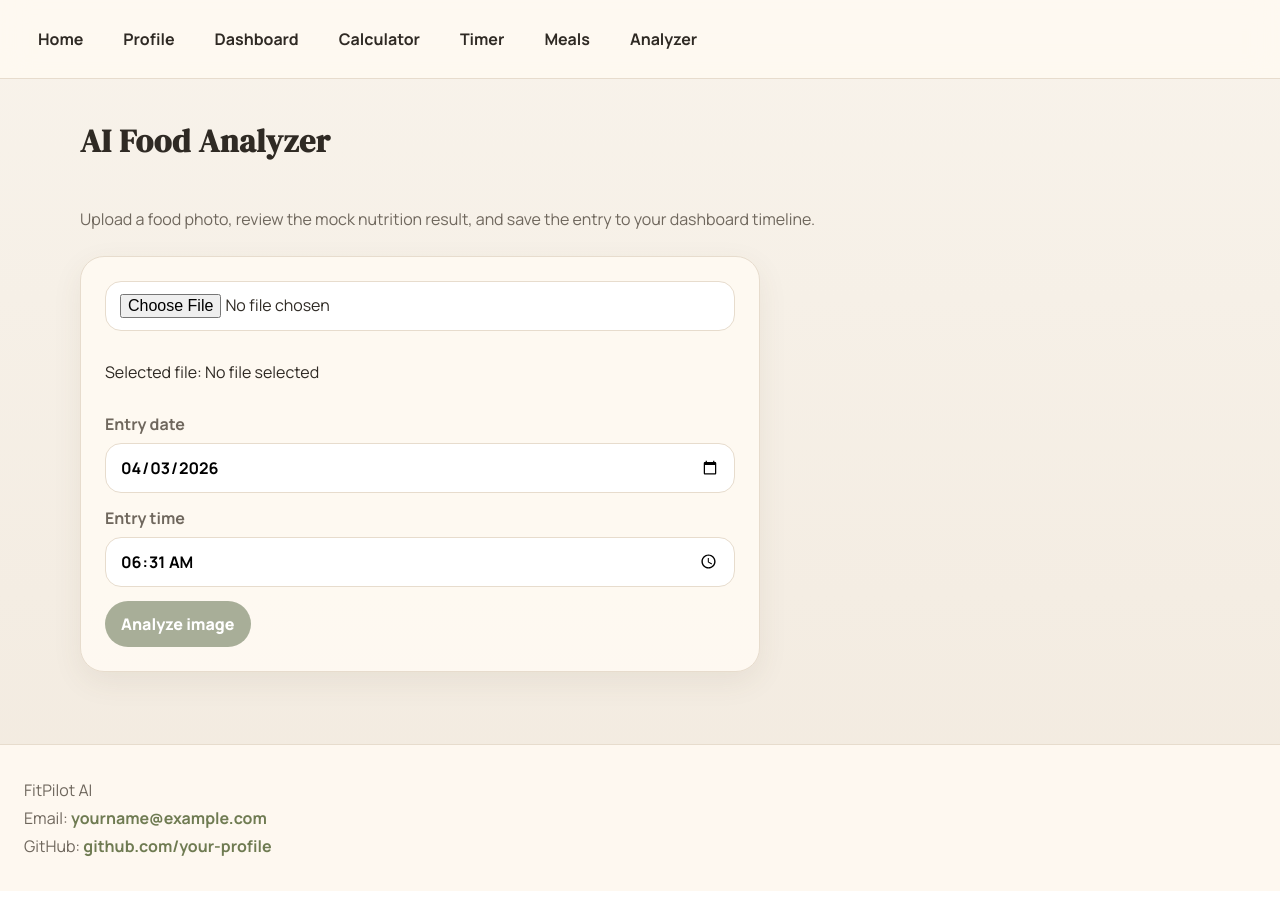
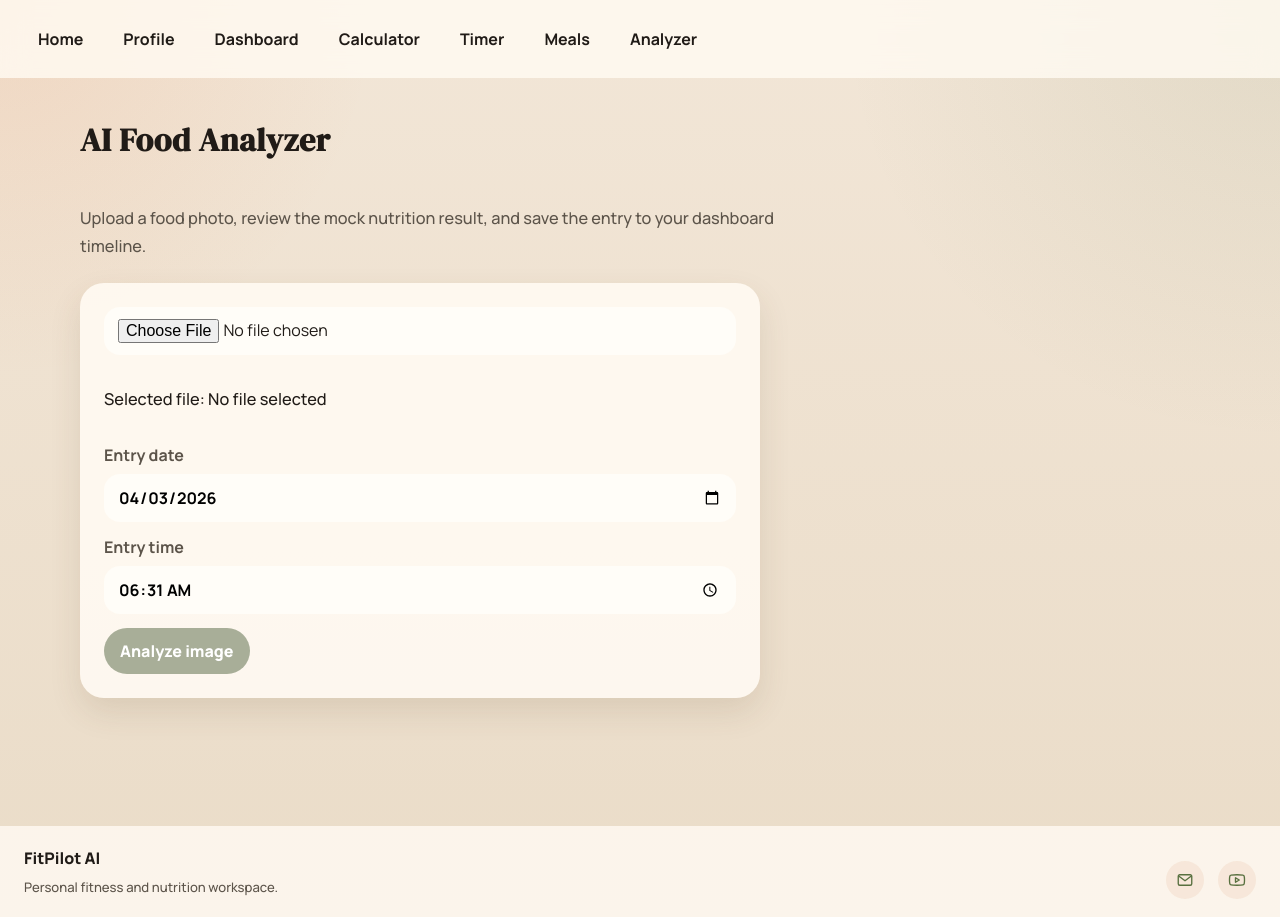
Before and after one commit to VladProtsyshyn/fitpilot-ai, a React (Vite) app: page /analyzer in a window 1280 px wide. Before the commit the page ends 891 px from the top, so only its background shows below. Built offline with nearby package versions, Linux system fonts and the light colour scheme.

Commit message:
style: refine footer layout and icon links

```diff
--- a/src/components/Footer/Footer.css
+++ b/src/components/Footer/Footer.css
@@ -1,24 +1,60 @@
 footer {
-    margin-top: 48px;
-    padding: 28px 24px;
-    background-color: rgba(255, 250, 242, 0.9);
+    display: flex;
+    justify-content: space-between;
+    align-items: flex-end;
+    gap: 20px;
+    margin-top: 36px;
+    padding: 18px 24px;
+    background-color: rgba(255, 250, 242, 0.84);
     border-top: 1px solid var(--color-border);
     color: var(--color-text-soft);
 }
 
-footer p {
-    margin: 6px 0;
+.footer-brand {
+    display: flex;
+    flex-direction: column;
+    gap: 4px;
 }
 
-footer a {
+.footer-brand p {
+    margin: 0;
+}
+
+.footer-brand p:first-child {
+    color: var(--color-text);
+    font-size: 1rem;
+    font-weight: 800;
+}
+
+.footer-brand p:last-child {
+    font-size: 0.82rem;
+    color: var(--color-text-soft);
+}
+
+.footer-links {
+    display: flex;
+    align-items: center;
+    gap: 14px;
+}
+
+.footer-links a {
+    display: inline-flex;
+    align-items: center;
+    justify-content: center;
+    width: 38px;
+    height: 38px;
+    border-radius: 999px;
     color: var(--color-primary);
+    background-color: rgba(215, 140, 91, 0.12);
     text-decoration: none;
-    font-weight: 700;
     transition:
         color var(--transition-base),
-        opacity var(--transition-base);
+        background-color var(--transition-base),
+        transform var(--transition-base);
 }
 
-footer a:hover {
+.footer-links a:hover {
     color: var(--color-accent);
+    background-color: rgba(215, 140, 91, 0.2);
+    transform: translateY(-1px);
 }
--- a/src/components/Footer/Footer.jsx
+++ b/src/components/Footer/Footer.jsx
@@ -1,18 +1,24 @@
+import MailIcon from '../icons/MailIcon';
+import YouTubeIcon from '../icons/YouTubeIcon';
 import './Footer.css';
 
 function Footer() {
     return (
         <footer>
+            <div className="footer-brand">
             <p>FitPilot AI</p>
-            <p>
-                Email: <a href="mailto:yourname@example.com">yourname@example.com</a>
-            </p>
-            <p>
-                GitHub:{' '}
-                <a href="https://github.com/your-profile" target="_blank" rel="noreferrer">
-                    github.com/your-profile
+            <p>Personal fitness and nutrition workspace.</p>
+            </div>
+
+            <div className="footer-links">
+                <a href="mailto:yourname@example.com" aria-label="Email">
+                    <MailIcon />
                 </a>
-            </p>
+
+                <a href="https://youtube.com" target="_blank" rel="noreferrer" aria-label="YouTube">
+                    <YouTubeIcon />
+                </a>
+            </div>
         </footer>
     );
 }
--- a/src/components/Layout/Layout.css
+++ b/src/components/Layout/Layout.css
@@ -1,5 +1,12 @@
+.layout-shell {
+    min-height: calc(100vh - 88px);
+    display: flex;
+    flex-direction: column;
+}
+
 main {
     width: min(1120px, calc(100% - 32px));
     margin: 0 auto;
     padding: 40px 0 24px;
+    flex: 1;
 }
--- a/src/components/Layout/Layout.jsx
+++ b/src/components/Layout/Layout.jsx
@@ -3,7 +3,7 @@ import './Layout.css';
 
 function Layout({ children }) {
     return (
-        <div>
+        <div className="layout-shell">
             <main>{children}</main>
         </div>
     );
--- /dev/null
+++ b/src/components/icons/MailIcon.jsx
@@ -0,0 +1,29 @@
+function MailIcon() {
+    return (
+        <svg
+            width="18"
+            height="18"
+            viewBox="0 0 24 24"
+            fill="none"
+            xmlns="http://www.w3.org/2000/svg"
+            aria-hidden="true"
+        >
+        <path
+            d="M4 7L12 13L20 7"
+            stroke="currentColor"
+            strokeWidth="1.8"
+            strokeLinecap="round"
+            strokeLinejoin="round"
+        />
+        <path
+            d="M5 19H19C20.1 19 21 18.1 21 17V7C21 5.9 20.1 5 19 5H5C3.9 5 3 5.9 3 7V17C3 18.1 3.9 19 5 19Z"
+            stroke="currentColor"
+            strokeWidth="1.8"
+            strokeLinecap="round"
+            strokeLinejoin="round"
+        />
+        </svg>
+    );
+}
+
+export default MailIcon;
--- /dev/null
+++ b/src/components/icons/YouTubeIcon.jsx
@@ -0,0 +1,29 @@
+function YouTubeIcon() {
+    return (
+        <svg
+            width="18"
+            height="18"
+            viewBox="0 0 24 24"
+            fill="none"
+            xmlns="http://www.w3.org/2000/svg"
+            aria-hidden="true"
+        >
+        <path
+            d="M22 12C22 12 22 8.7 21.6 7.1C21.4 6.2 20.8 5.6 19.9 5.4C18.3 5 12 5 12 5C12 5 5.7 5 4.1 5.4C3.2 5.6 2.6 6.2 2.4 7.1C2 8.7 2 12 2 12C2 12 2 15.3 2.4 16.9C2.6 17.8 3.2 18.4 4.1 18.6C5.7 19 12 19 12 19C12 19 18.3 19 19.9 18.6C20.8 18.4 21.4 17.8 21.6 16.9C22 15.3 22 12 22 12Z"
+            stroke="currentColor"
+            strokeWidth="1.8"
+            strokeLinecap="round"
+            strokeLinejoin="round"
+        />
+        <path
+            d="M10 15L15 12L10 9V15Z"
+            stroke="currentColor"
+            strokeWidth="1.8"
+            strokeLinecap="round"
+            strokeLinejoin="round"
+        />
+        </svg>
+    );
+}
+
+export default YouTubeIcon;
--- a/src/index.css
+++ b/src/index.css
@@ -1,19 +1,20 @@
 @import url('https://fonts.googleapis.com/css2?family=DM+Serif+Display:ital@0;1&family=Manrope:wght@400;500;600;700;800&display=swap');
 
 :root {
-  --color-background: #f6f1e8;
-  --color-surface: #fffaf2;
-  --color-surface-strong: #ffffff;
-  --color-text: #2f2a24;
-  --color-text-soft: #6f675d;
-  --color-primary: #6f7b52;
-  --color-primary-hover: #5d6845;
-  --color-accent: #d78c5b;
-  --color-accent-soft: #f3d7c4;
-  --color-border: #e7dccd;
+  --color-background: #fbf3e6;
+  --color-surface: #fffaf1;
+  --color-surface-strong: #fffdf8;
+  --color-text: #26211c;
+  --color-text-soft: #665d53;
+  --color-primary: #58703f;
+  --color-primary-hover: #44592f;
+  --color-accent: #e46f2f;
+  --color-accent-soft: #f6c7aa;
+  --color-text: #201b17;
+  --color-text-soft: #5c544a;
 
-  --shadow-soft: 0 10px 30px rgba(91, 74, 53, 0.08);
-  --shadow-medium: 0 18px 40px rgba(91, 74, 53, 0.14);
+  --shadow-soft: 0 14px 32px rgba(90, 62, 32, 0.12);
+  --shadow-medium: 0 22px 46px rgba(90, 62, 32, 0.18);
 
   --radius-sm: 10px;
   --radius-md: 16px;
@@ -32,7 +33,10 @@ html {
 
 body {
   margin: 0;
-  background: linear-gradient(180deg, #f8f3eb 0%, #f2eadf 100%);
+  background:
+    radial-gradient(circle at top left, rgba(228, 111, 47, 0.12), transparent 24%),
+    radial-gradient(circle at top right, rgba(88, 112, 63, 0.10), transparent 28%),
+    linear-gradient(180deg, #f2e6d7 0%, #eadcc8 100%);
   color: var(--color-text);
   font-family: 'Manrope', sans-serif;
 }
@@ -59,3 +63,9 @@ h1 {
   font-family: 'DM Serif Display', serif;
   letter-spacing: 0.02em;
 }
+
+p {
+  font-size: 1.02rem;
+  line-height: 1.75;
+  font-weight: 500;
+}
```
